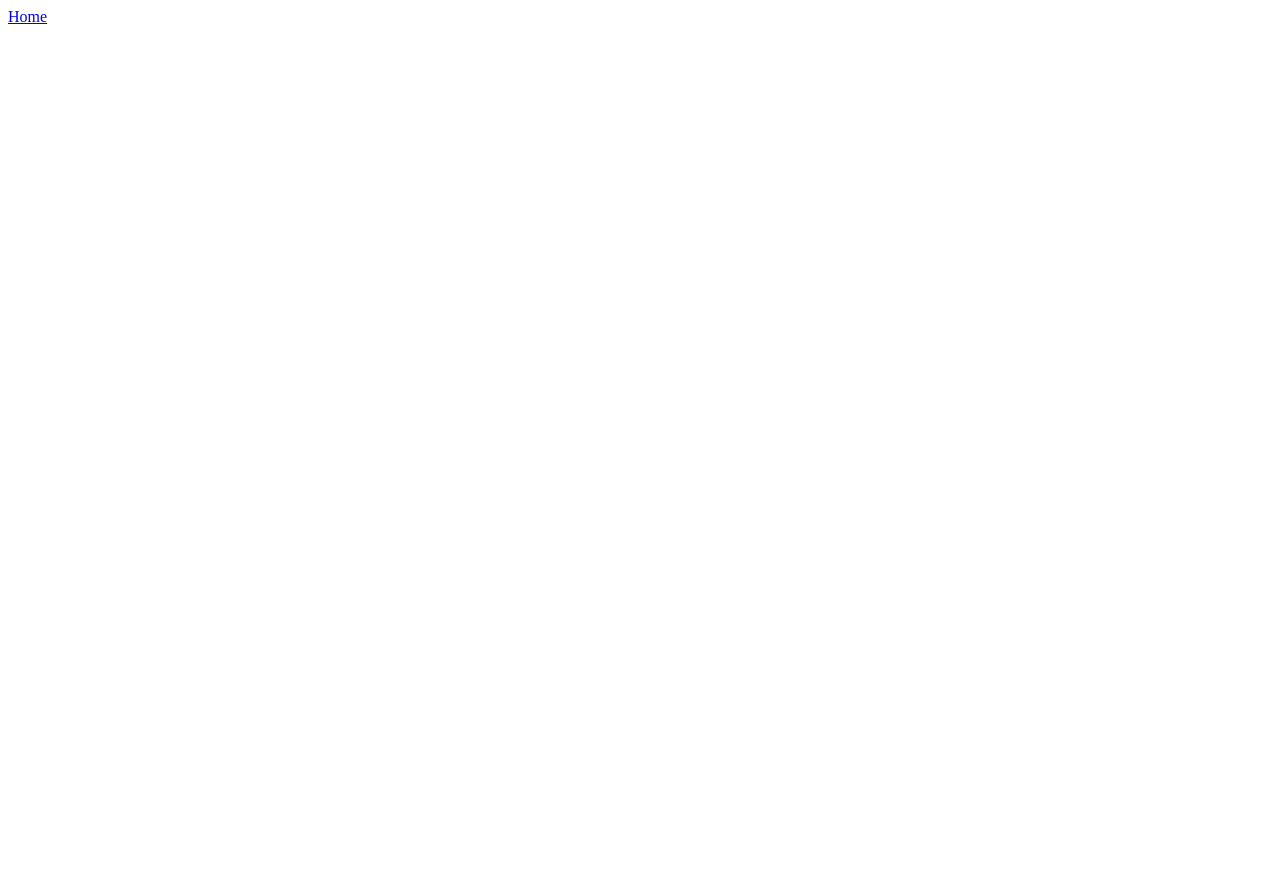
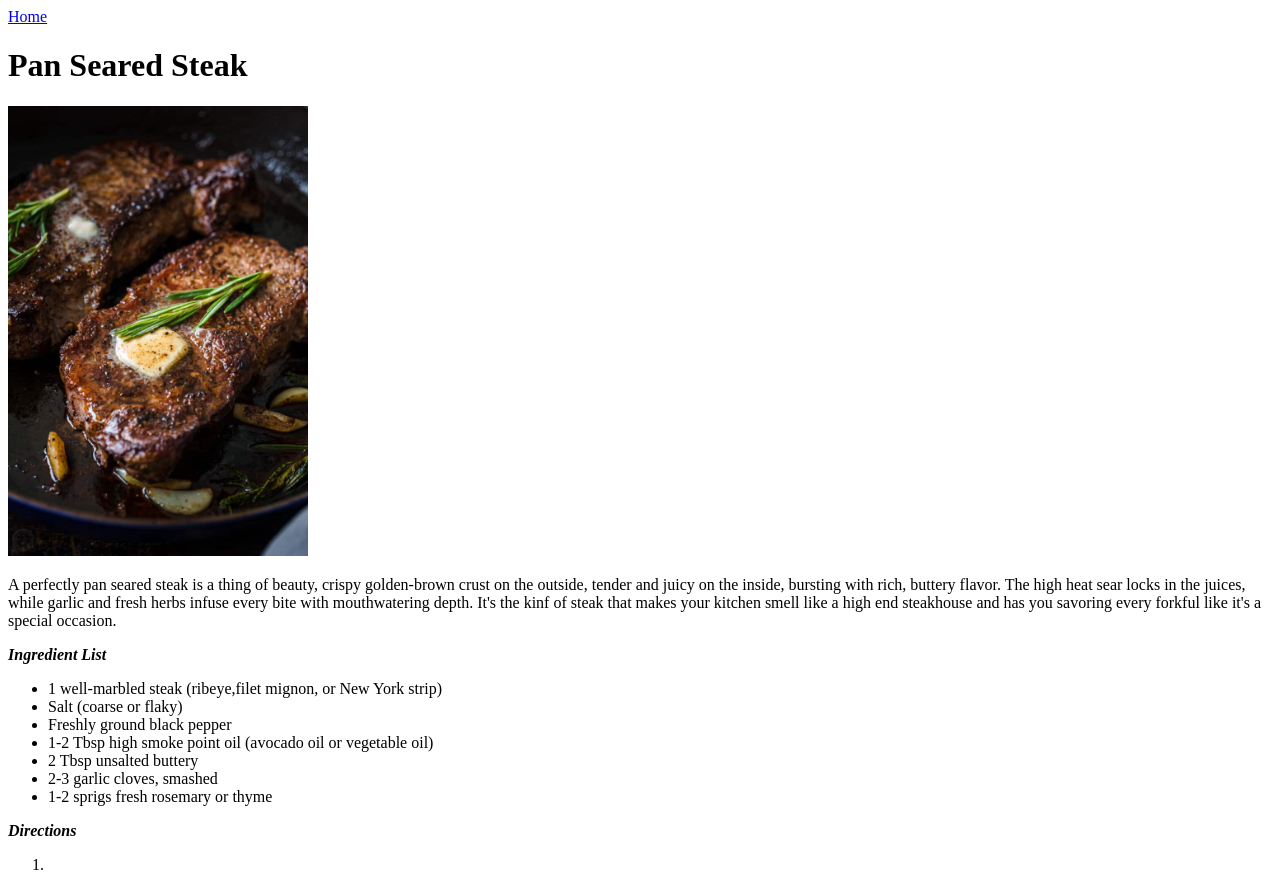
Before and after one commit to jgiles98/odin-recipes, a plain HTML site: page recipes/steak.html in a window 1280 px wide. Before the commit the page ends 800 px from the top, so only its background shows below. Drawn offline with Linux system fonts and the light colour scheme.

Commit message:
Added Pan Seared Steak Description followed by ingredient list

```diff
--- a/recipes/steak.html
+++ b/recipes/steak.html
@@ -5,6 +5,27 @@
     </head>
     <body>
         <a href="../index.html">Home</a>
+        <h1><strong>Pan Seared Steak</strong></h1>
+        <img src="../images/pan-seared-steak.jpg" alt="Pan seared steak" width="300">
+        <p>A perfectly pan seared steak is a thing of beauty, crispy golden-brown crust on the outside, tender and juicy on the inside, bursting with rich, buttery flavor. The high heat sear locks in the juices, while garlic and fresh herbs infuse every bite with mouthwatering depth. It's the kinf of steak that makes your kitchen smell like a high end steakhouse and has you savoring every forkful like it's a special occasion.</p>
+        <p><strong><em>Ingredient List</em></strong>
+            <ul>
+                <li>1 well-marbled steak (ribeye,filet mignon, or New York strip)</li>
+                <li>Salt (coarse or flaky)</li>
+                <li>Freshly ground black pepper</li>
+                <li>1-2 Tbsp high smoke point oil (avocado oil or vegetable oil)</li>
+                <li>2 Tbsp unsalted buttery</li>
+                <li>2-3 garlic cloves, smashed</li>
+                <li>1-2 sprigs fresh rosemary or thyme</li>
+            </ul>
+        </p>
+        <p><strong><em>Directions</em></strong>
+            <ol>
+                <li> </li>
+            </ol>
+
+
+        </p>
 
 
 
```
Also changed, not shown: images/pan-seared-steak.jpg (renamed from images/Pan-Seared-Steak.jpg).
